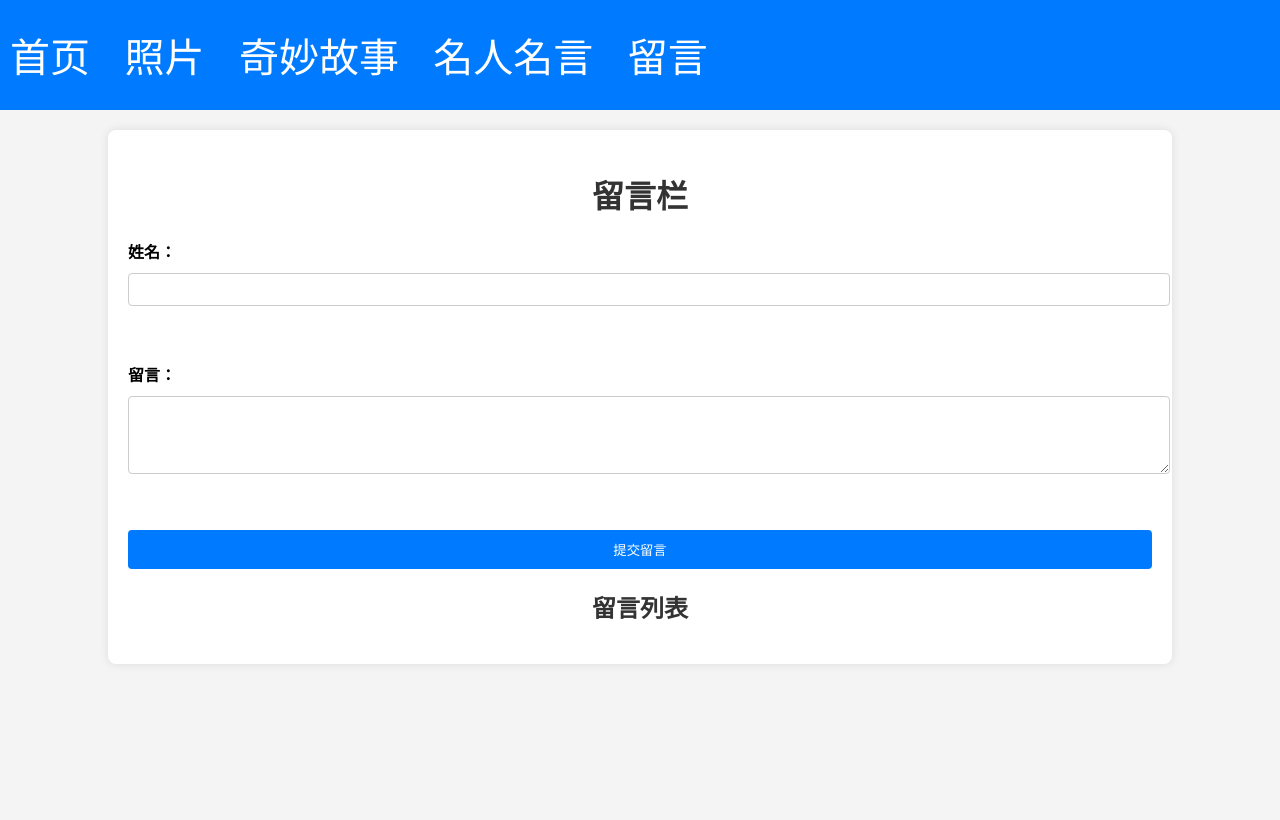
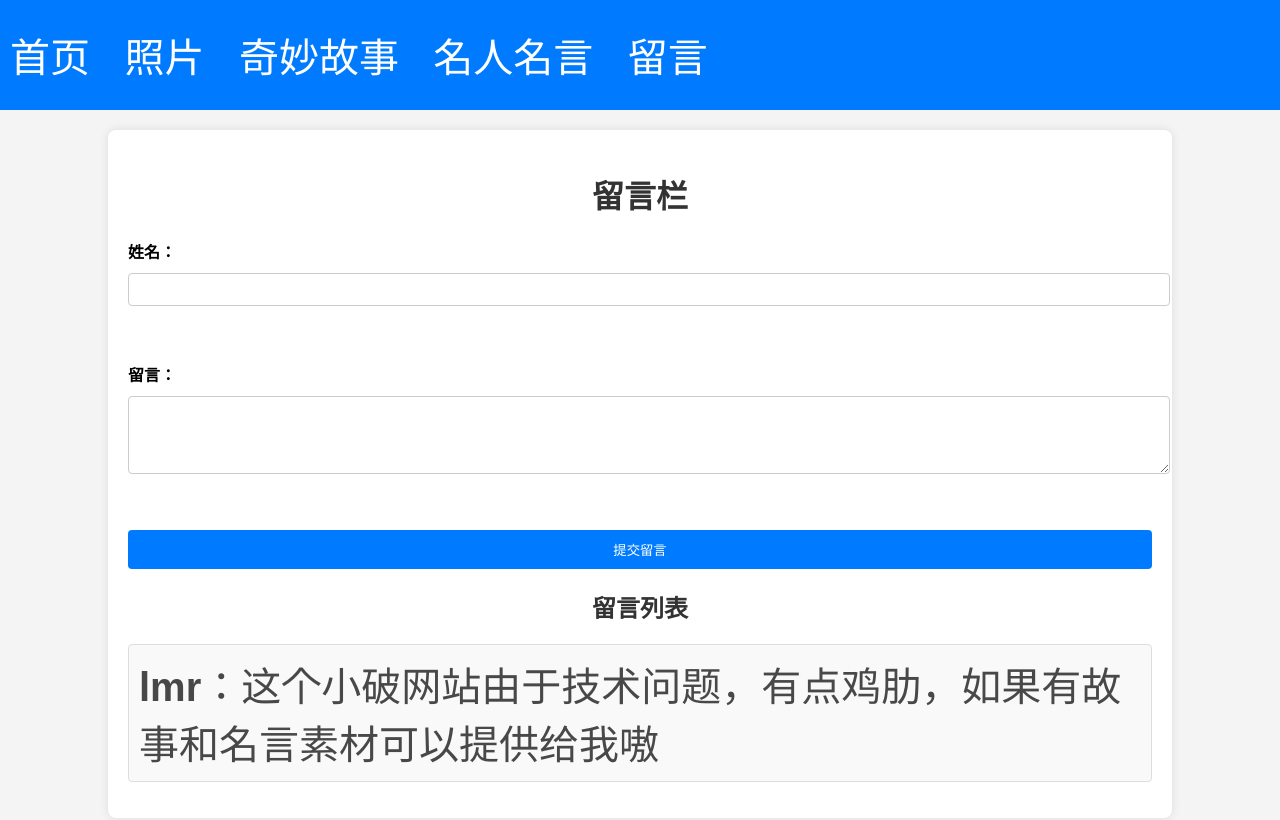
Before and after one commit to feng-lan-17/407place.io, a website with bundled scripts: page liu.html in a window 1280 px wide. Built offline with nearby package versions, Linux system fonts and the light colour scheme; a web font is replaced by a local one.

Commit message:
Update liu.html

```diff
--- a/liu.html
+++ b/liu.html
@@ -33,7 +33,11 @@
   </form>
   <div id="messages">
     <h2>留言列表</h2>
-    <ul id="message-list"></ul>
+    <ul id="message-list">
+       <li>
+        <strong>lmr</strong>：<span>这个小破网站由于技术问题，有点鸡肋，如果有故事和名言素材可以提供给我嗷</span>
+      </li>
+    </ul>
   </div>
 </div>
 <script src="liu.js"></script>
```
